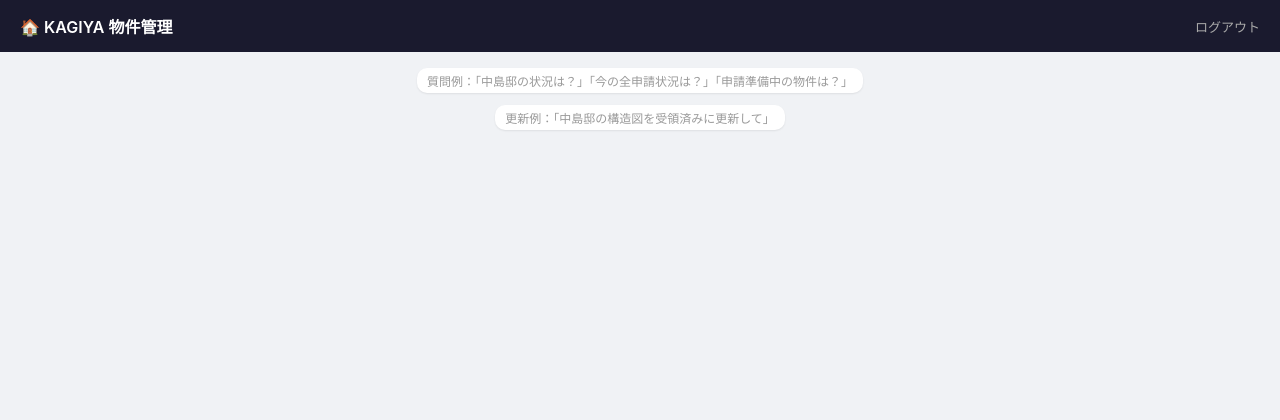
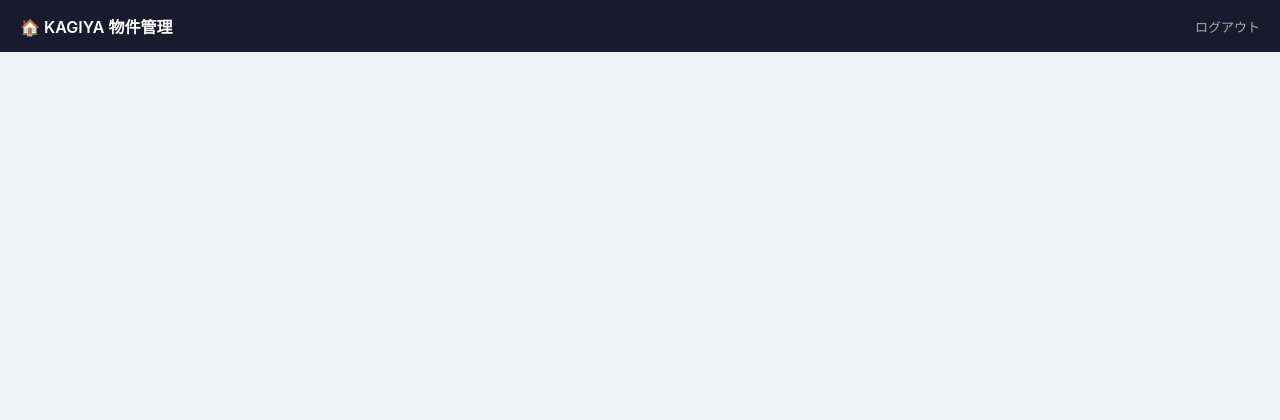
Before and after one commit to twatanabe-design/kagi-bot-, a Flask app: page /buken in a window 1280 px wide. Shown: the top 420 px of the page. Run offline with Flask 3, Linux system fonts and the light colour scheme; the visitor is signed in with stand-in values (Sample User, id 1).

Commit message:
buken: 起動時の入力例ヒントを削除

```diff
--- a/templates/buken_chat.html
+++ b/templates/buken_chat.html
@@ -136,8 +136,6 @@
 </header>
 
 <div id="messages">
-  <div class="hint">質問例：「中島邸の状況は？」「今の全申請状況は？」「申請準備中の物件は？」</div>
-  <div class="hint">更新例：「中島邸の構造図を受領済みに更新して」</div>
 </div>
 
 <div id="input-area">
```
